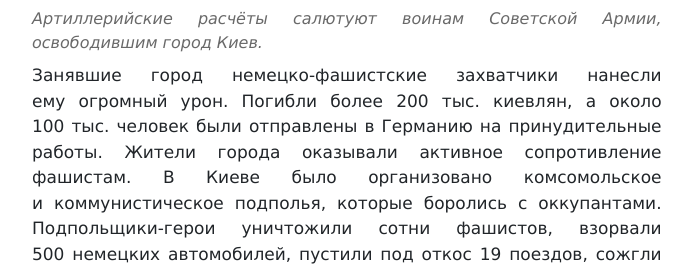
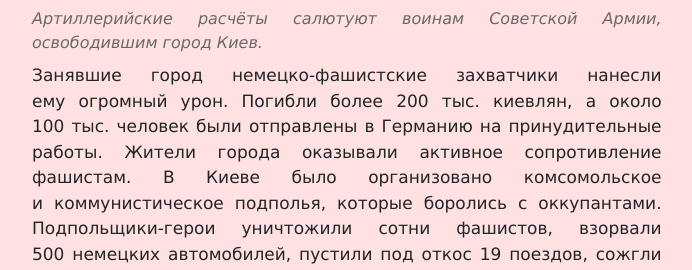
Before and after one commit to famechan/site, a Django app: page /kiev in a window 1280 px wide. Shown: the part 3330-3600 px from the top of the page, without its empty margins (361-1053 px from the left). Run offline with Django 5.2, Linux system fonts and the light colour scheme.

Commit message:
110 proc gotovo

```diff
--- a/cities/main/static/main/css/main.css
+++ b/cities/main/static/main/css/main.css
@@ -1,5 +1,5 @@
 body {
-    background: #fff;
+    background-color: rgba(255,225,225,1);
     font-family: 'Verdana', sans-serif;
 }
 
@@ -7,7 +7,7 @@ aside {
     position: sticky;
     top: 0;
     float: left;
-    background: salmon;
+    background-color: rgba(255, 50, 10, 0.5);
     width: 17%;
     padding: 0.5%;
     height: 100vh;
```
